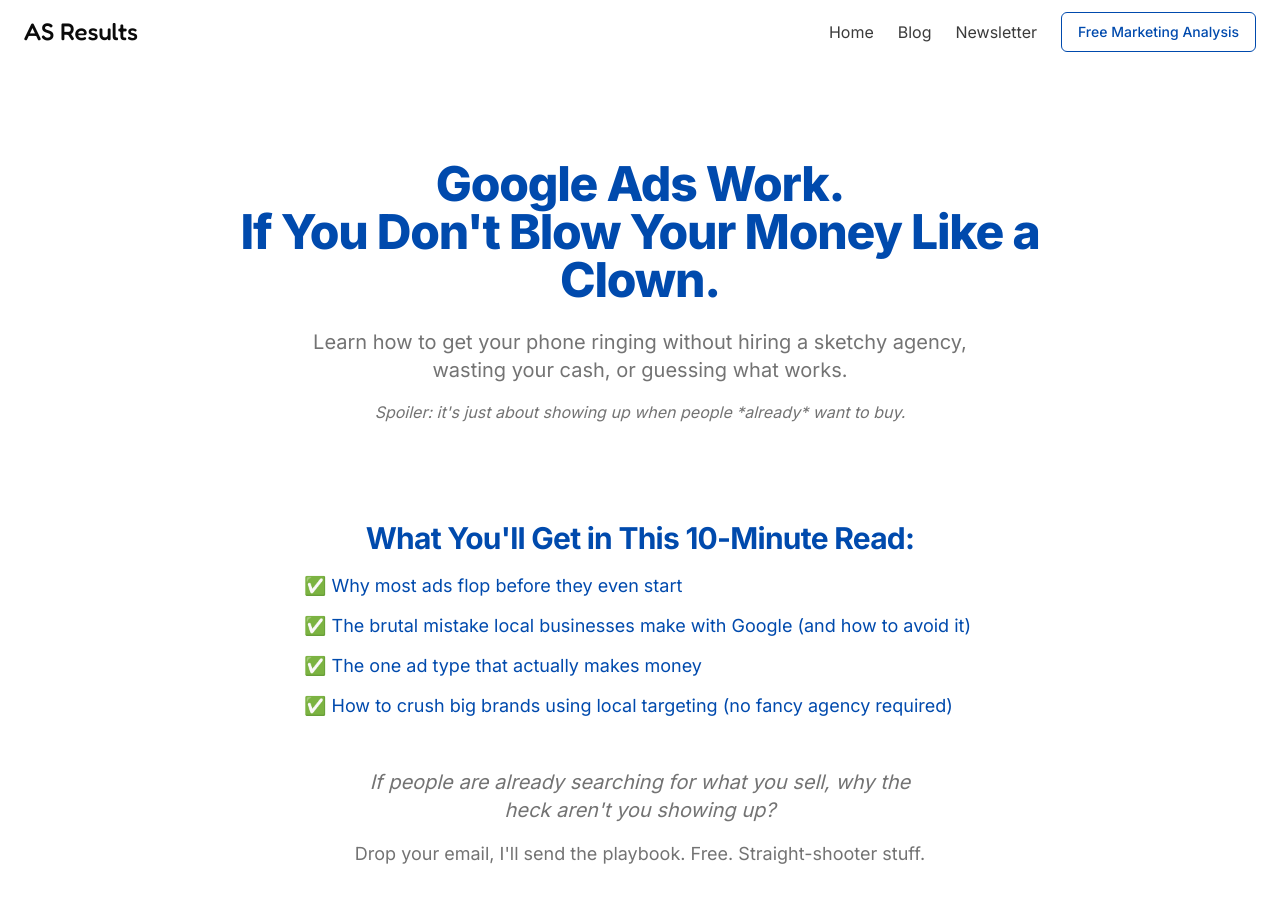
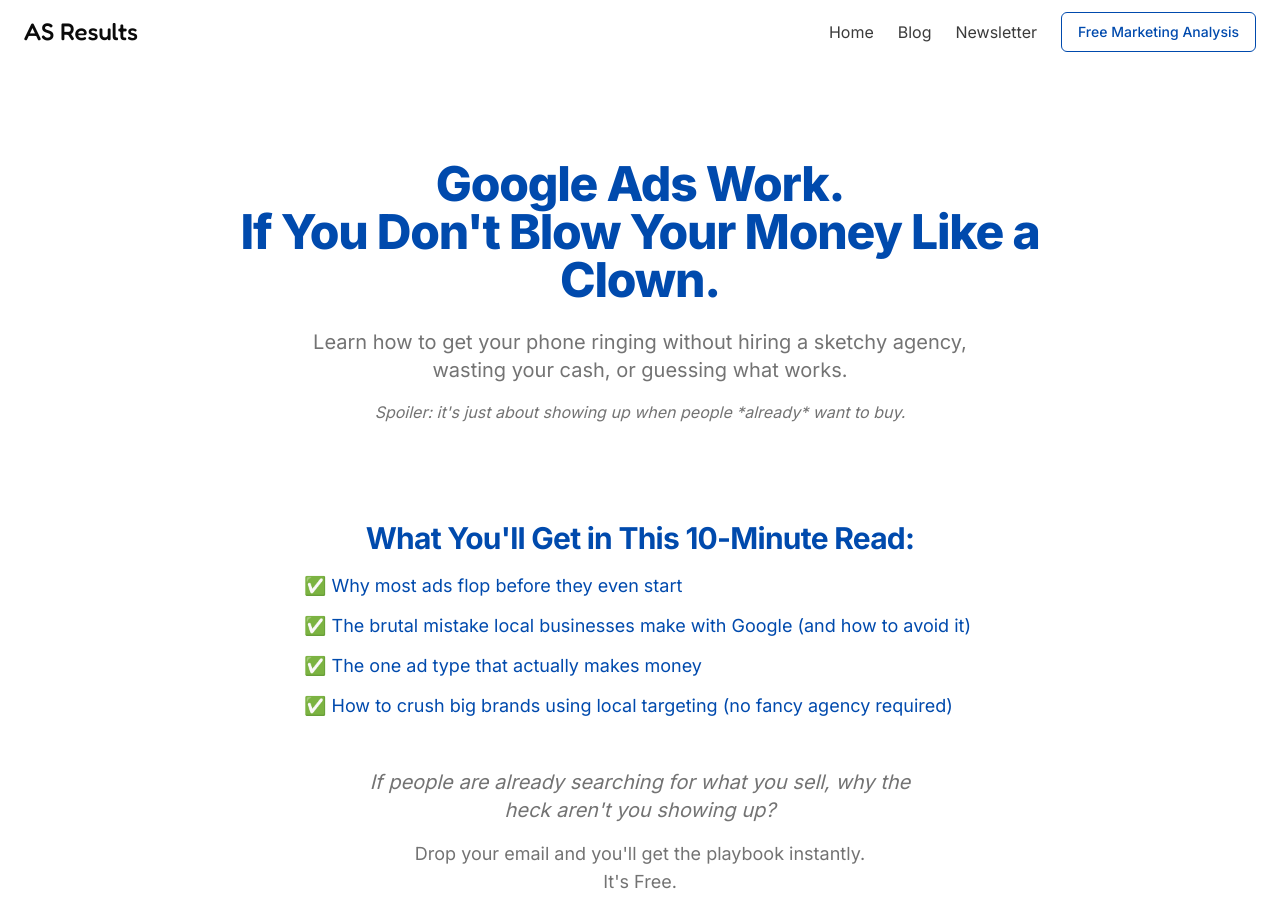
Before and after one commit to AliTheFlop/ASResults, a Next.js app: page /free-ebook in a window 1280 px wide. Shown: the top 914 px of the page. Built offline with nearby package versions, Linux system fonts and the light colour scheme.

Commit message:
OK UPDATED LAST TIME??

```diff
--- a/app/free-ebook/page.jsx
+++ b/app/free-ebook/page.jsx
@@ -49,8 +49,10 @@
                         the heck aren&apos;t you showing up?
                     </p>
                     <p className="text-lg text-muted-foreground max-w-xl mx-auto">
-                        Drop your email, I&apos;ll send the playbook. Free.
-                        Straight-shooter stuff.
+                        Drop your email and you&apos;ll get the playbook
+                        instantly.
+                        <br />
+                        It&apos;s Free.
                     </p>
                 </div>
 
```
